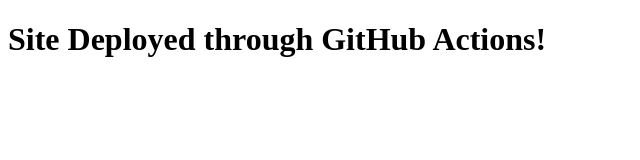
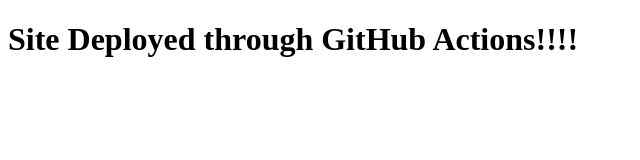
Before and after one commit to CloudViking/azure-staticsite-cdn, a plain HTML site: page site-contents/index.html in a window 1280 px wide. Shown: the full height of the page, 0-640 px from the left. Drawn offline with Linux system fonts and the light colour scheme.

Commit message:
fixing syntax issues

```diff
--- a/site-contents/index.html
+++ b/site-contents/index.html
@@ -1,6 +1,6 @@
 <!DOCTYPE html>
 <html>
   <body>
-    <h1>Site Deployed through GitHub Actions!</h1>
+    <h1>Site Deployed through GitHub Actions!!!!</h1>
   </body>
 </html>
```
